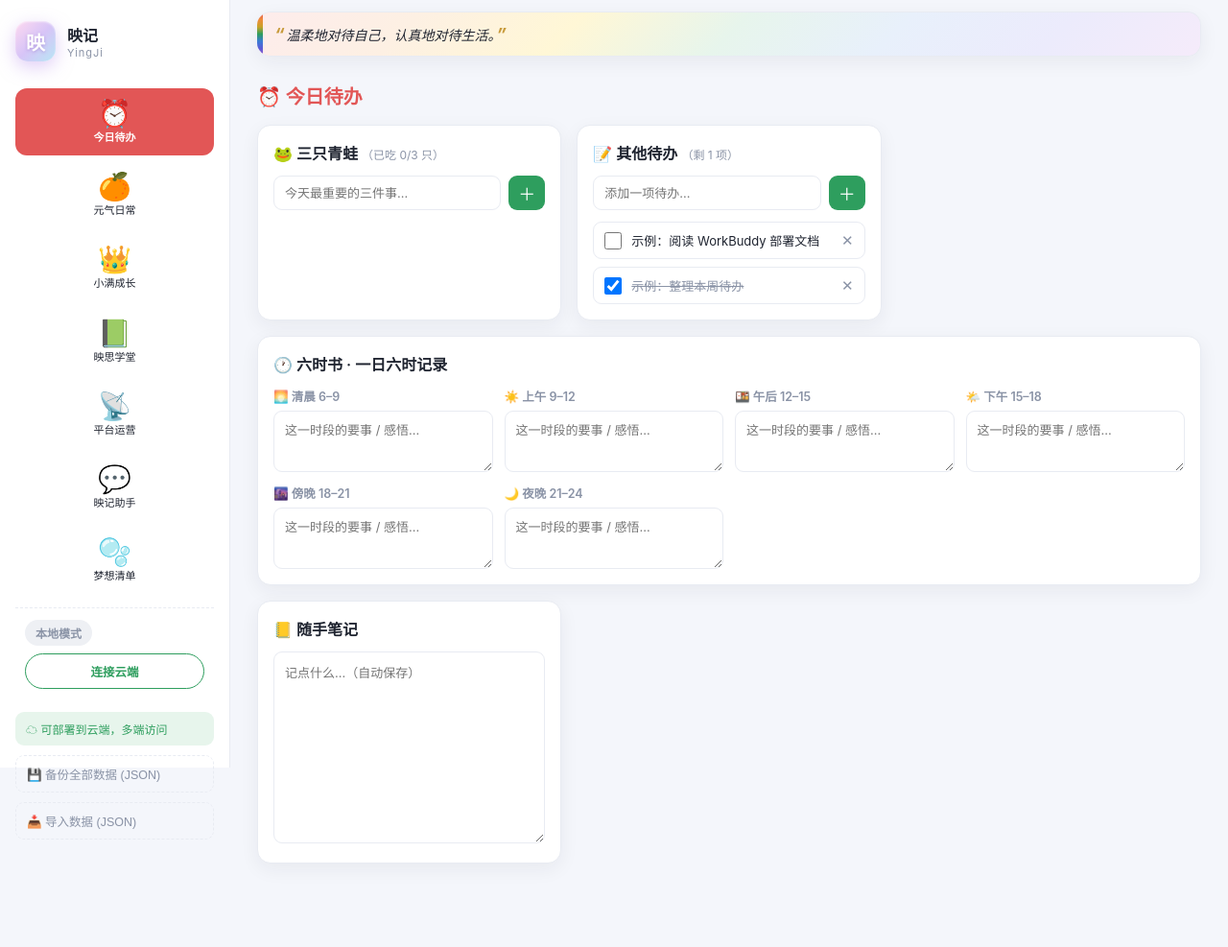
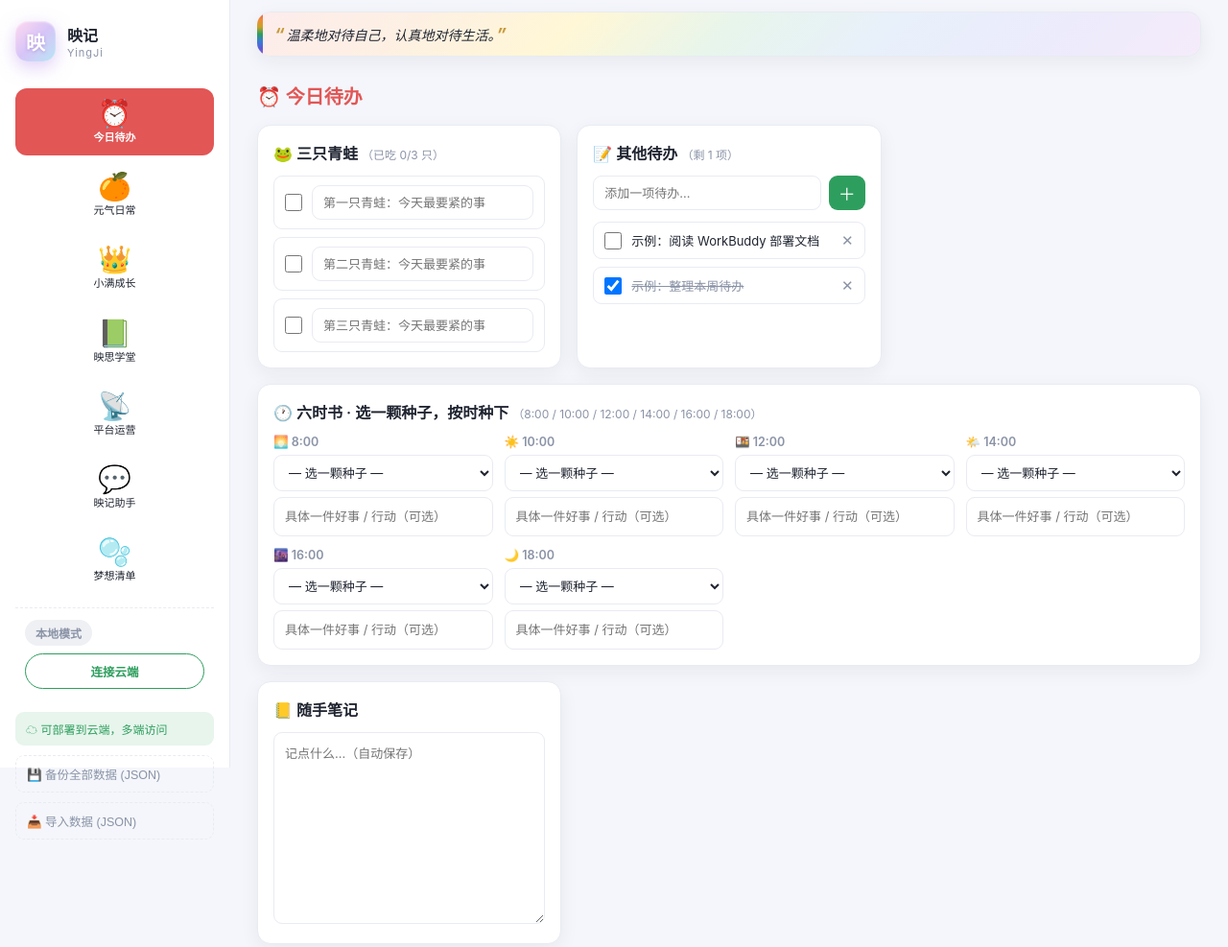
Before and after one commit to Belinda992/workbench, a website: page index.html in a window 1280 px wide. Shown: the whole page at 96% size. Before the commit the page ends 926 px from the top, so only its background shows below. Drawn offline with Linux system fonts and the light colour scheme.

Commit message:
三只青蛙改为固定三行；六时书改为8/10/12/14/16/18点+种子下拉选择

```diff
--- a/app.js
+++ b/app.js
@@ -284,40 +284,32 @@ function barChart() {
 }
 $("#chartBar").innerHTML = barChart();
 
-// ---------- 三只青蛙 ----------
+// ---------- 三只青蛙（固定三行）----------
 let frogs = store.get("wb_frogs", []);
-function renderFrogs() {
-  $("#frogList").innerHTML = frogs.map((t) => `
-    <li class="todo-item frog ${t.done ? "done" : ""}" data-id="${t.id}">
-      <input class="todo-check" type="checkbox" ${t.done ? "checked" : ""}/>
-      <span class="todo-text">${t.text}</span>
-      <button class="todo-del">✕</button>
-    </li>`).join("");
-  const done = frogs.filter((t) => t.done).length;
+while (frogs.length < 3) frogs.push({ done: false, text: "" });
+function saveFrogs() { store.set("wb_frogs", frogs.slice(0, 3)); }
+function renderFrogCount() {
+  const done = frogs.filter((f) => f && f.done).length;
   $("#frogCount").textContent = `（已吃 ${done}/3 只）`;
-  const full = frogs.length >= 3;
-  $("#frogInput").disabled = full;
-  $("#frogInput").placeholder = full ? "今天的三只青蛙已排满 🐸" : "今天最重要的三件事…";
-  $$("#frogList .todo-item").forEach((li) => {
-    const id = +li.dataset.id;
-    li.querySelector(".todo-check").addEventListener("change", () => {
-      const t = frogs.find((x) => x.id === id); t.done = !t.done; saveFrogs();
-    });
-    li.querySelector(".todo-del").addEventListener("click", () => {
-      frogs = frogs.filter((x) => x.id !== id); saveFrogs();
-    });
+}
+$$("#frogRows .todo-item").forEach((li) => {
+  const i = +li.dataset.i;
+  const f = frogs[i] || { done: false, text: "" };
+  const chk = li.querySelector(".todo-check");
+  const inp = li.querySelector(".frog-input");
+  chk.checked = !!f.done;
+  inp.value = f.text || "";
+  chk.addEventListener("change", () => {
+    frogs[i].done = chk.checked;
+    li.classList.toggle("done", chk.checked);
+    saveFrogs(); renderFrogCount();
   });
-}
-function saveFrogs() { store.set("wb_frogs", frogs); renderFrogs(); }
-$("#frogForm").addEventListener("submit", (e) => {
-  e.preventDefault();
-  if (frogs.length >= 3) { toast("三只青蛙已排满，先吃完一只再添 🐸"); return; }
-  const v = $("#frogInput").value.trim();
-  if (!v) return;
-  frogs.push({ id: Date.now(), text: v, done: false });
-  $("#frogInput").value = ""; saveFrogs();
+  inp.addEventListener("input", () => {
+    frogs[i].text = inp.value;
+    saveFrogs();
+  });
 });
-renderFrogs();
+renderFrogCount();
 
 // ---------- 待办 ----------
 let todos = store.get("wb_todos", [
@@ -358,12 +350,34 @@ const noteArea = $("#noteArea");
 noteArea.value = store.get("wb_note", "");
 noteArea.addEventListener("input", () => store.set("wb_note", noteArea.value));
 
-// ---------- 六时书 ----------
+// ---------- 六时书（选种子）----------
+const SIX_SEEDS = ["慷慨", "诚实", "随喜", "慈悲", "和谐", "温柔语", "正见", "保护生命", "尊重他人", "感恩", "耐心", "专注"];
+const SIX_SEED_HINT = {
+  "慷慨": "给予他人的时间、能力、微笑",
+  "诚实": "答应别人的事一定做到",
+  "随喜": "真心为他人好事感到开心",
+  "慈悲": "不生气，善待身边人",
+  "和谐": "不搬弄是非，化解矛盾",
+  "温柔语": "好好说话，不伤人",
+  "正见": "保持正确的世界观",
+  "保护生命": "护生、早睡、爱惜身体",
+  "尊重他人": "尊重财物与边界",
+  "感恩": "感恩已拥有的一切",
+  "耐心": "不急躁，从容行事",
+  "专注": "一次只做好一件事",
+};
 for (let i = 0; i < 6; i++) {
-  const el = $("#six" + i);
-  if (!el) continue;
-  el.value = store.get("wb_six_" + i, "");
-  el.addEventListener("input", () => store.set("wb_six_" + i, el.value));
+  const sel = $("#sixBook .six-seed[data-i=\"" + i + "\"]");
+  if (!sel) continue;
+  sel.innerHTML = '<option value="">— 选一颗种子 —</option>' +
+    SIX_SEEDS.map((s) => `<option value="${s}" title="${SIX_SEED_HINT[s] || ""}">${s}</option>`).join("");
+  sel.value = store.get("wb_six_seed_" + i, "");
+  sel.addEventListener("change", () => store.set("wb_six_seed_" + i, sel.value));
+  const note = $("#sixBook .six-note[data-i=\"" + i + "\"]");
+  if (note) {
+    note.value = store.get("wb_six_note_" + i, "");
+    note.addEventListener("input", () => store.set("wb_six_note_" + i, note.value));
+  }
 }
 
 // ---------- 知识库 ----------
--- a/index.html
+++ b/index.html
@@ -87,11 +87,11 @@
             <!-- 三只青蛙 -->
             <div class="card">
               <div class="card-head">🐸 三只青蛙 <span class="muted" id="frogCount"></span></div>
-              <form class="add-row" id="frogForm">
-                <input id="frogInput" placeholder="今天最重要的三件事…" autocomplete="off" />
-                <button type="submit">＋</button>
-              </form>
-              <ul class="todo-list" id="frogList"></ul>
+              <ul class="frog-rows" id="frogRows">
+                <li class="todo-item frog" data-i="0"><input class="todo-check" type="checkbox" data-i="0" /><input class="frog-input" type="text" data-i="0" placeholder="第一只青蛙：今天最要紧的事" /></li>
+                <li class="todo-item frog" data-i="1"><input class="todo-check" type="checkbox" data-i="1" /><input class="frog-input" type="text" data-i="1" placeholder="第二只青蛙：今天最要紧的事" /></li>
+                <li class="todo-item frog" data-i="2"><input class="todo-check" type="checkbox" data-i="2" /><input class="frog-input" type="text" data-i="2" placeholder="第三只青蛙：今天最要紧的事" /></li>
+              </ul>
             </div>
             <!-- 其他待办 -->
             <div class="card">
@@ -104,14 +104,14 @@
             </div>
             <!-- 六时书 -->
             <div class="card card-wide">
-              <div class="card-head">🕐 六时书 · 一日六时记录</div>
-              <div class="sixbook">
-                <div class="six-slot"><label>🌅 清晨 6–9</label><textarea id="six0" placeholder="这一时段的要事 / 感悟…"></textarea></div>
-                <div class="six-slot"><label>☀️ 上午 9–12</label><textarea id="six1" placeholder="这一时段的要事 / 感悟…"></textarea></div>
-                <div class="six-slot"><label>🍱 午后 12–15</label><textarea id="six2" placeholder="这一时段的要事 / 感悟…"></textarea></div>
-                <div class="six-slot"><label>🌤️ 下午 15–18</label><textarea id="six3" placeholder="这一时段的要事 / 感悟…"></textarea></div>
-                <div class="six-slot"><label>🌆 傍晚 18–21</label><textarea id="six4" placeholder="这一时段的要事 / 感悟…"></textarea></div>
-                <div class="six-slot"><label>🌙 夜晚 21–24</label><textarea id="six5" placeholder="这一时段的要事 / 感悟…"></textarea></div>
+              <div class="card-head">🕐 六时书 · 选一颗种子，按时种下 <span class="muted">（8:00 / 10:00 / 12:00 / 14:00 / 16:00 / 18:00）</span></div>
+              <div class="sixbook" id="sixBook">
+                <div class="six-slot"><label>🌅 8:00</label><select class="six-seed" data-i="0"></select><input class="six-note" type="text" data-i="0" placeholder="具体一件好事 / 行动（可选）" /></div>
+                <div class="six-slot"><label>☀️ 10:00</label><select class="six-seed" data-i="1"></select><input class="six-note" type="text" data-i="1" placeholder="具体一件好事 / 行动（可选）" /></div>
+                <div class="six-slot"><label>🍱 12:00</label><select class="six-seed" data-i="2"></select><input class="six-note" type="text" data-i="2" placeholder="具体一件好事 / 行动（可选）" /></div>
+                <div class="six-slot"><label>🌤️ 14:00</label><select class="six-seed" data-i="3"></select><input class="six-note" type="text" data-i="3" placeholder="具体一件好事 / 行动（可选）" /></div>
+                <div class="six-slot"><label>🌆 16:00</label><select class="six-seed" data-i="4"></select><input class="six-note" type="text" data-i="4" placeholder="具体一件好事 / 行动（可选）" /></div>
+                <div class="six-slot"><label>🌙 18:00</label><select class="six-seed" data-i="5"></select><input class="six-note" type="text" data-i="5" placeholder="具体一件好事 / 行动（可选）" /></div>
               </div>
             </div>
             <!-- 随手笔记 -->
--- a/styles.css
+++ b/styles.css
@@ -232,12 +232,25 @@ body {
 .sixbook { display: grid; grid-template-columns: repeat(auto-fit, minmax(220px, 1fr)); gap: 12px; }
 .six-slot { display: flex; flex-direction: column; gap: 6px; }
 .six-slot label { font-size: 12.5px; color: var(--muted); font-weight: 600; }
-.six-slot textarea {
-  min-height: 64px; border: 1px solid var(--line); border-radius: 9px;
-  padding: 9px 11px; font-size: 13px; font-family: inherit; resize: vertical;
-  outline: none; line-height: 1.6;
+.six-slot textarea,
+.six-slot select.six-seed,
+.six-slot input.six-note {
+  width: 100%; border: 1px solid var(--line); border-radius: 9px;
+  padding: 9px 11px; font-size: 13px; font-family: inherit;
+  outline: none; line-height: 1.6; background: #fff; color: var(--text);
 }
-.six-slot textarea:focus { border-color: var(--brand); }
+.six-slot textarea { min-height: 64px; resize: vertical; }
+.six-slot select.six-seed { cursor: pointer; }
+.six-slot textarea:focus,
+.six-slot select.six-seed:focus,
+.six-slot input.six-note:focus { border-color: var(--brand); }
+.frog-rows { list-style: none; display: flex; flex-direction: column; gap: 8px; }
+.frog-rows .frog-input {
+  flex: 1; padding: 9px 11px; border: 1px solid var(--line);
+  border-radius: 9px; font-size: 13px; font-family: inherit; outline: none;
+}
+.frog-rows .frog-input:focus { border-color: var(--brand); }
+.frog.done .frog-input { text-decoration: line-through; color: var(--muted); }
 .frog.done .todo-text { color: var(--c-green, #2e9e5e); }
 .kb-item { display: flex; align-items: center; gap: 10px; padding: 9px 11px; border: 1px solid var(--line); border-radius: 9px; }
 .kb-item a { flex: 1; color: var(--brand); text-decoration: none; font-size: 13px; overflow: hidden; text-overflow: ellipsis; white-space: nowrap; }
```
